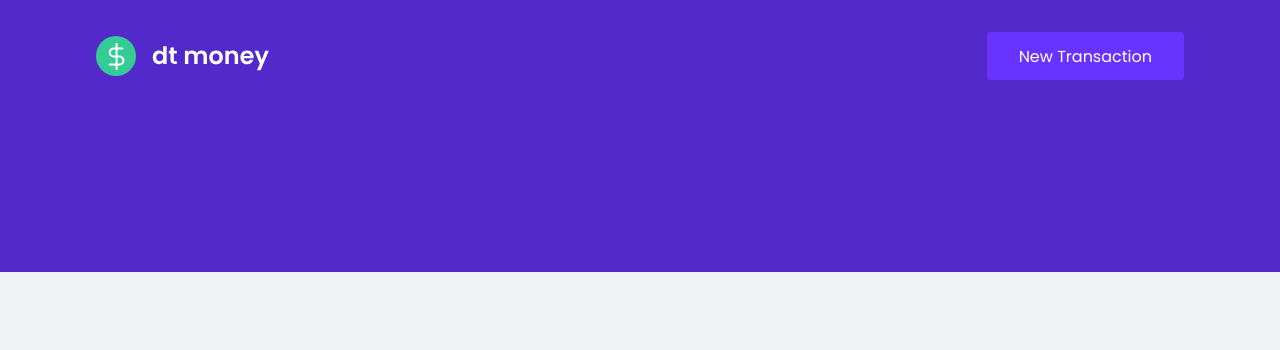
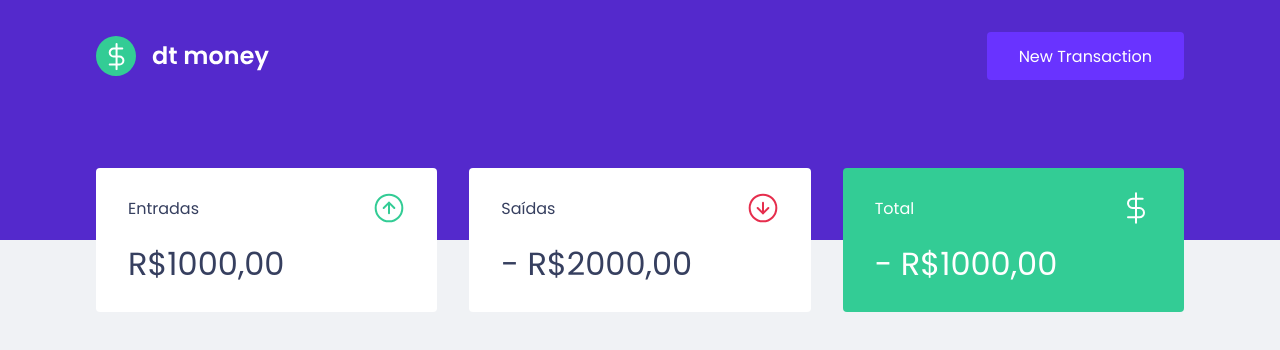
Before and after one commit to nclsgg/dt-money-rocketseat, a React (Create React App) app: page / in a window 1280 px wide. Shown: the top 350 px of the page. Built offline with nearby package versions, Linux system fonts and the light colour scheme.

Commit message:
Summary componentization

```diff
--- a/src/App.tsx
+++ b/src/App.tsx
@@ -1,3 +1,4 @@
+import { Dashboard } from "./components/Dashboard";
 import { Header } from "./components/Header";
 import { GlobalStyle } from "./styles/global";
 
@@ -5,6 +6,7 @@
   return (
     <>
       <Header />
+      <Dashboard />
       <GlobalStyle />
     </>
   );
--- /dev/null
+++ b/src/components/Dashboard/index.tsx
@@ -0,0 +1,12 @@
+import { Container } from "./styles";
+import { Summary } from "../Summary";
+
+export function Dashboard() {
+    return (
+        <Container>
+            <Summary />
+        </Container>
+
+    )
+
+}
--- /dev/null
+++ b/src/components/Dashboard/styles.ts
@@ -0,0 +1,7 @@
+import styled from 'styled-components';
+
+export const Container = styled.main`
+    max-width: 1120px;
+    margin: 0 auto;
+    padding: 2.5rem 1rem;
+`
--- a/src/components/Header/styles.ts
+++ b/src/components/Header/styles.ts
@@ -8,7 +8,7 @@
     max-width: 1120px;
     margin: 0 auto;
 
-    padding: 2rem 1rem 12rem;
+    padding: 2rem 1rem 10rem;
     display: flex;
     align-items: center;
     justify-content: space-between;
--- /dev/null
+++ b/src/components/Summary/index.tsx
@@ -0,0 +1,34 @@
+import incomeImg from '../../assets/income.svg';
+import outcomeImg from '../../assets/outcome.svg';
+import totalImg from '../../assets/total.svg';
+
+import { Container } from "./styles";
+
+export function Summary() {
+    return (
+        <Container>
+            <div>
+                <header>
+                    <p>Entradas</p>
+                    <img src={incomeImg} alt="Incomes" />
+                </header>
+                <strong>R$1000,00</strong>
+            </div>
+            <div>
+                <header>
+                    <p>Saídas</p>
+                    <img src={outcomeImg} alt="Outcomes" />
+                </header>
+                <strong>- R$2000,00</strong>
+            </div>
+            <div className="highlight-background">
+                <header>
+                    <p>Total</p>
+                    <img src={totalImg} alt="Total" />
+                </header>
+                <strong>- R$1000,00</strong>
+            </div>
+        </Container>
+    )
+
+}
--- /dev/null
+++ b/src/components/Summary/styles.ts
@@ -0,0 +1,34 @@
+import styled from 'styled-components'
+
+export const Container = styled.div`
+    display: grid;
+    grid-template-columns: repeat(3, 1fr);
+    gap: 2rem;
+    margin-top: -7rem;
+
+    div {
+        background: var(--shape);
+        padding: 1.5rem 2rem;
+        border-radius: 0.25rem;
+        color: var(--text-title);
+
+        header {
+            display: flex;
+            align-items: center;
+            justify-content: space-between;
+        }
+
+        strong {
+            display: block;
+            margin-top: 1rem;
+            font-size: 2rem;
+            font-weight: 500;
+            line-height: 3rem;
+        }
+
+        &.highlight-background {
+            background: var(--green);
+            color: #FFF;
+        }
+    }
+`
--- a/src/styles/global.ts
+++ b/src/styles/global.ts
@@ -5,6 +5,7 @@
         --background: #f0f2f5;
         --red: #e52e4d;
         --blue: #5429cc;
+        --green: #33cc95;
 
         --blue-light: #6933ff;
 
```
